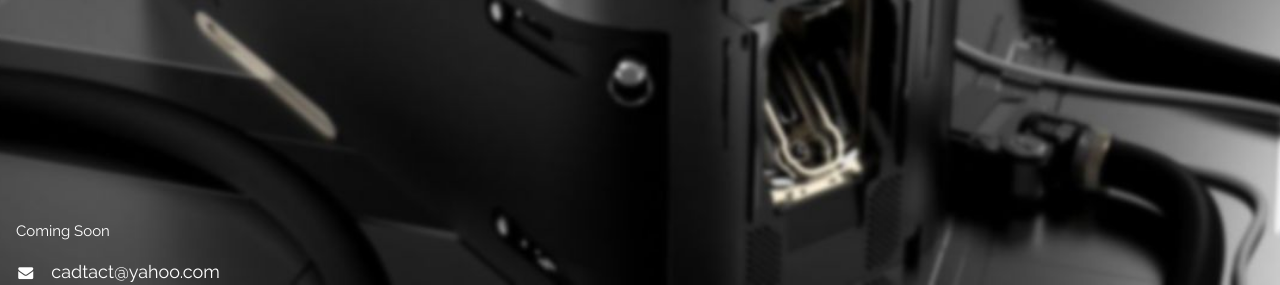
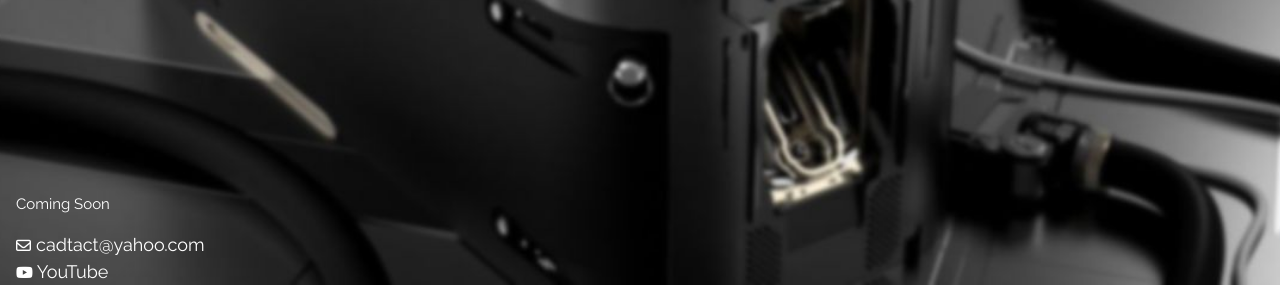
Before and after one commit to rafatparvez/Graphicxpace, a plain HTML site: page index.html in a window 1280 px wide. Shown: the part 515-800 px from the top of the page. Drawn offline with nearby package versions, Linux system fonts and the light colour scheme.

Commit message:
Youtube added

```diff
--- a/index.html
+++ b/index.html
@@ -6,6 +6,7 @@
 <link rel="stylesheet" href="https://www.w3schools.com/w3css/4/w3.css">
 <link rel="stylesheet" href="https://fonts.googleapis.com/css?family=Raleway">
 <link rel="stylesheet" href="https://cdnjs.cloudflare.com/ajax/libs/font-awesome/4.7.0/css/font-awesome.min.css">
+<script src="https://kit.fontawesome.com/70a6bd1038.js" crossorigin="anonymous"></script>
 <style>
 body,h1,h5 {font-family: "Raleway", sans-serif}
 body, html {height: 100%}
@@ -14,6 +15,15 @@ body, html {height: 100%}
   min-height: 100%;
   background-position: center;
   background-size: cover;
+}
+
+.fa-youtube
+{
+  text-decoration: none;
+}
+
+.mail{
+  margin-right: 5px;
 }
 </style>
 <body>
@@ -27,7 +37,8 @@ body, html {height: 100%}
   </div>
   <div class="w3-display-bottomleft w3-container">
     <p>Coming Soon</p>
-    <i class="fa fa-envelope fa-fw  w3-margin-right"></i><span class="w3-large">cadtact@yahoo.com</span>
+    <i class="far fa-envelope mail"></i><span class="w3-large">cadtact@yahoo.com</span><br>
+    <a href="https://www.youtube.com/channel/UCh4xLDg2psT9agLq6fvxNbw" target="_blank" class="fab fa-youtube"> </a> <span class="w3-large">YouTube</span>
   </div>
 </div>
 </body>
```
